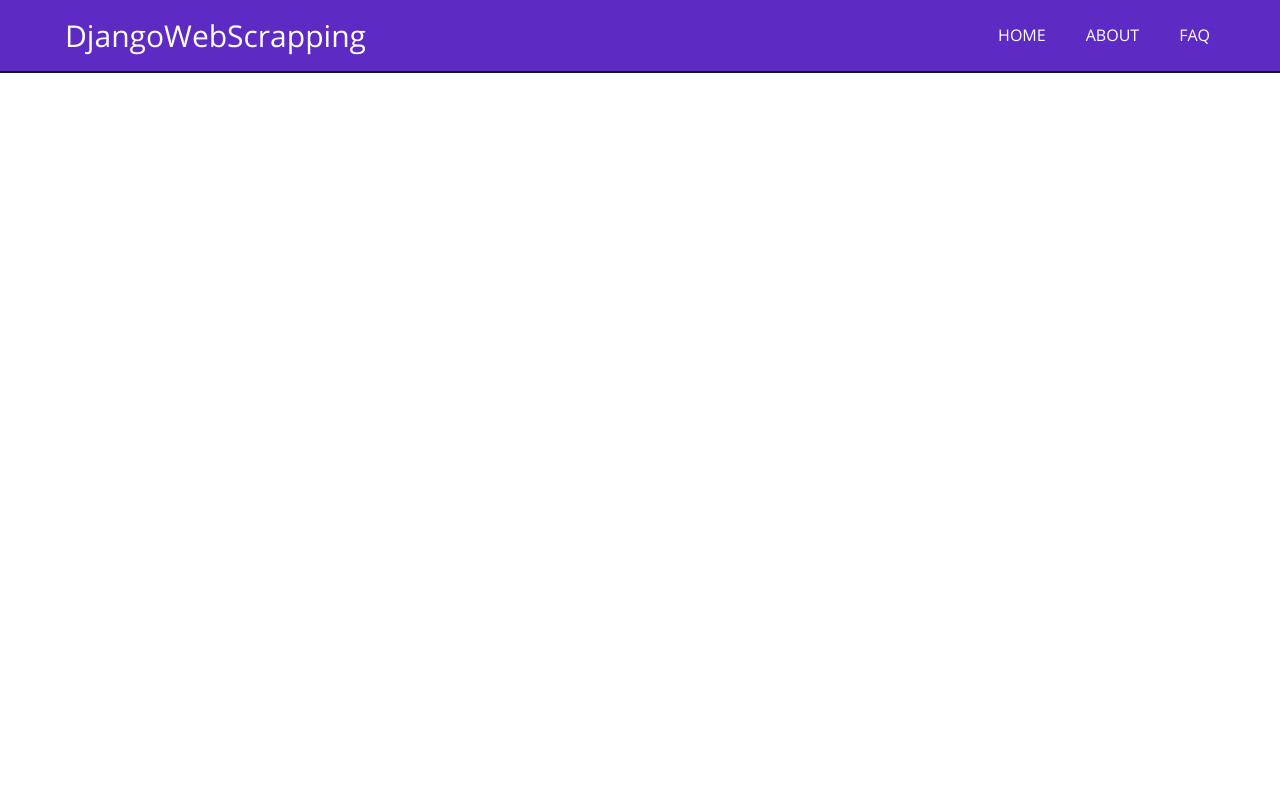
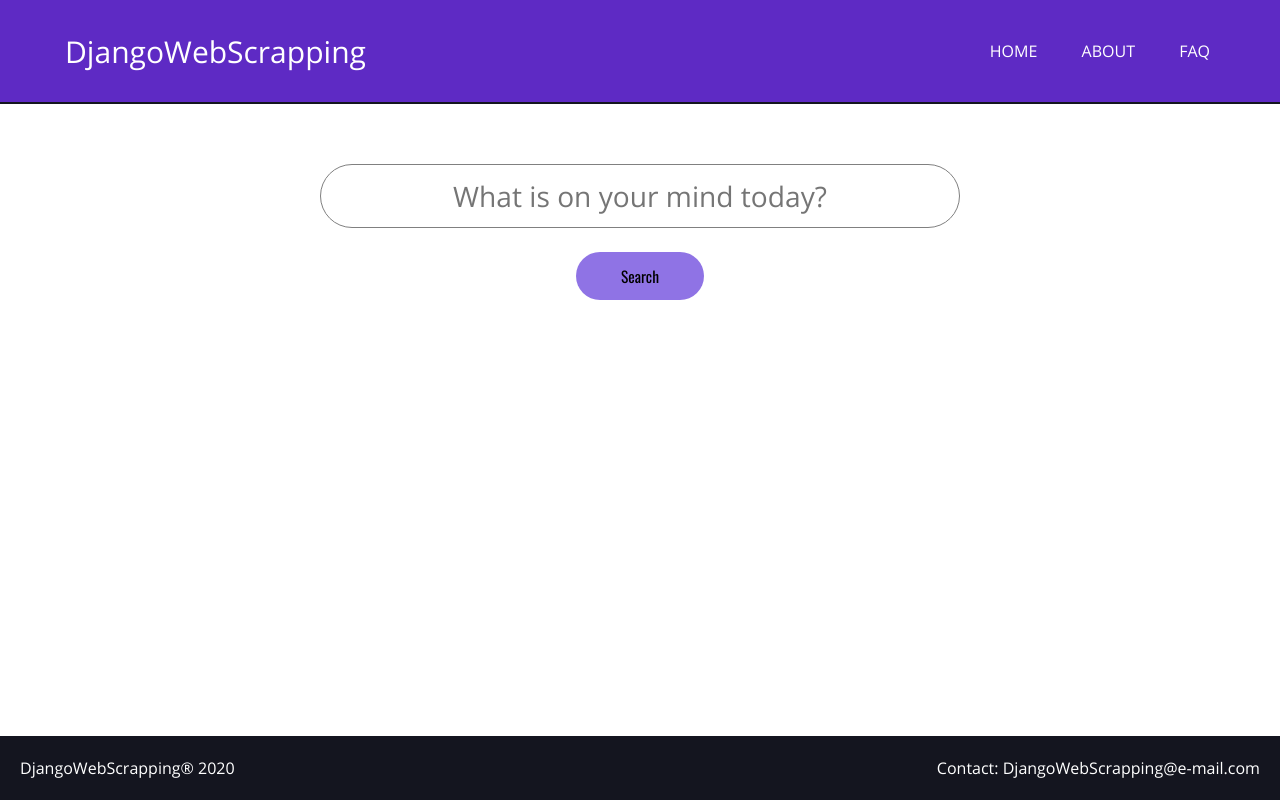
Before and after one commit to AlberttMoura/djangowebscrapping, a Django app: page / in a window 1280 px wide. Run offline with Django 3.2, Linux system fonts and the light colour scheme.

Commit message:
Melhorando o front-end e preparando o back-end para web o scrapping

```diff
--- a/my_app/urls.py
+++ b/my_app/urls.py
@@ -3,4 +3,5 @@ from . import views
 
 urlpatterns = [
     path('', views.home, name='home'),
+    path('new_search', views.new_search, name='new_search'),
 ]
--- a/my_app/views.py
+++ b/my_app/views.py
@@ -1,5 +1,24 @@
 from django.shortcuts import render
+import requests
+from bs4 import BeautifulSoup
+from . import models
 
+BASE_CRAIGSLIST_URL = 'https://losangeles.craigslist.org/search/?query={}&sort=rel'
 
 def home(request):
     return render(request, 'base.html')
+
+def new_search(request):
+    search = request.POST.get('search').lower() .strip()
+    models.Search.objects.create(search=search)
+    search_url = ( '+'.join(search.split()))
+    final_url = BASE_CRAIGSLIST_URL.format(search_url)
+    response = requests.get(final_url)
+    data = response.text
+    soup = BeautifulSoup(data, features='html.parser')
+    post_titles = soup.find_all('a', {'class': 'result-title'})
+    context = {
+        'search' : search,
+        'final_posting' : [],
+    }
+    return render(request, 'my_app/new_search.html', context)
--- a/static/css/style.css
+++ b/static/css/style.css
@@ -14,23 +14,31 @@
     font-family: 'Open Sans', 'Arial';
 }
 
+body {
+    display: grid;
+    grid-template-columns: 1fr 1fr 1fr 1fr 1fr;
+    grid-template-rows: 13vh 79vh 8vh;
+    grid-template-areas: 'n n n n n'
+                         'm m m m m'
+                         'f f f f f';
+}
+
 .navbar {
     display: flex;
     background-color: #5E2AC4;
     padding: 15px;
     justify-content: space-between;
+    align-items: center;
     border-bottom: 2px #14151F solid;
+    grid-area: n;
 }
 
 .nav-logo {
     font-size: 30px;
     margin-left: 50px;
-    text-align: center;
 }
 
 .nav-menu {
-    display: flex;
-    align-items: center;
     margin-right: 50px;
 }
 
@@ -55,3 +63,74 @@
     background-color: #9975DF;
 
 }
+
+main {
+    grid-area: m;
+}
+
+
+.search > form{
+    margin-top: 60px;
+    display: grid;
+    justify-items: center;
+}
+
+.search > form > input[type="text"] {
+    width: 50vw;
+    height: 5vw;
+    text-align: center;
+    font-family: 'Open Sans';
+    font-weight: 100;
+    font-size: 2.2vw;
+    border-radius: 50px;
+    border: 1px gray solid;
+    transition: 0.5s;
+    outline: none;
+}
+
+.search > form > input[type="text"]:focus {
+    width: 55vw;
+    height: 6vw;
+    font-size: 2.5vw;
+}
+
+.search > form > input[type="submit"] {
+    margin-top: max(3vh,10px);
+
+    height: 6vh;
+    border-radius: 40px;
+    font-size: 1.2vw;
+    font-family: 'Oswald';
+    border: 0px;
+    background-color: #8F73E5;
+    width: 10vw;
+    transition: height 0.3s, width 0.3s;
+}
+
+.search > form > input[type="submit"]:hover {
+    border: 2px #4A4A4A solid;
+    height: 6.5vh;
+    width: 11vw;
+}
+
+footer {
+    grid-area: f;
+    background-color:  #14151F;
+    display: flex;
+    align-items: center;
+    padding-right: 20px;
+    padding-left: 20px;
+    justify-content: space-between;
+    color: #fff;
+    font-family: 'Open Sans';
+}
+
+.card {
+    height: 400px; /* Your height here */
+    overflow: hidden;
+}
+
+.card-image {
+    height: 250px; /* Your height here */
+    overflow: hidden;
+}
--- a/templates/base.html
+++ b/templates/base.html
@@ -17,9 +17,28 @@
         </div>
         <div class="nav-menu">
             <a href="/">HOME</a>
-            <a href="/">ABOUT</a>
+            <a href="/new_search">ABOUT</a>
             <a href="/">FAQ</a>
         </div>
     </nav>
+    <main>
+        <div class="search">
+            <form action="{% url 'new_search' %}" method="post">
+                {% csrf_token %}
+                <input type="text" name="search" placeholder="What is on your mind today?" autocomplete="off">
+                <input type="submit" name="search_button" value="Search">
+            </form>
+        </div>
+        {% block content %}
+        {% endblock content %}
+    </main>
+    <footer>
+        <div class="bottom-left">
+            <p>DjangoWebScrapping&reg; 2020</p>
+        </div>
+        <div class="bottom-right">
+            <p>Contact: DjangoWebScrapping@e-mail.com</p>
+        </div>
+    </footer>
 </body>
 </html>
```
Also changed, not shown: templates/my_app/new_search.html (added, +22 -0 lines), db.sqlite3, 1 other file.
